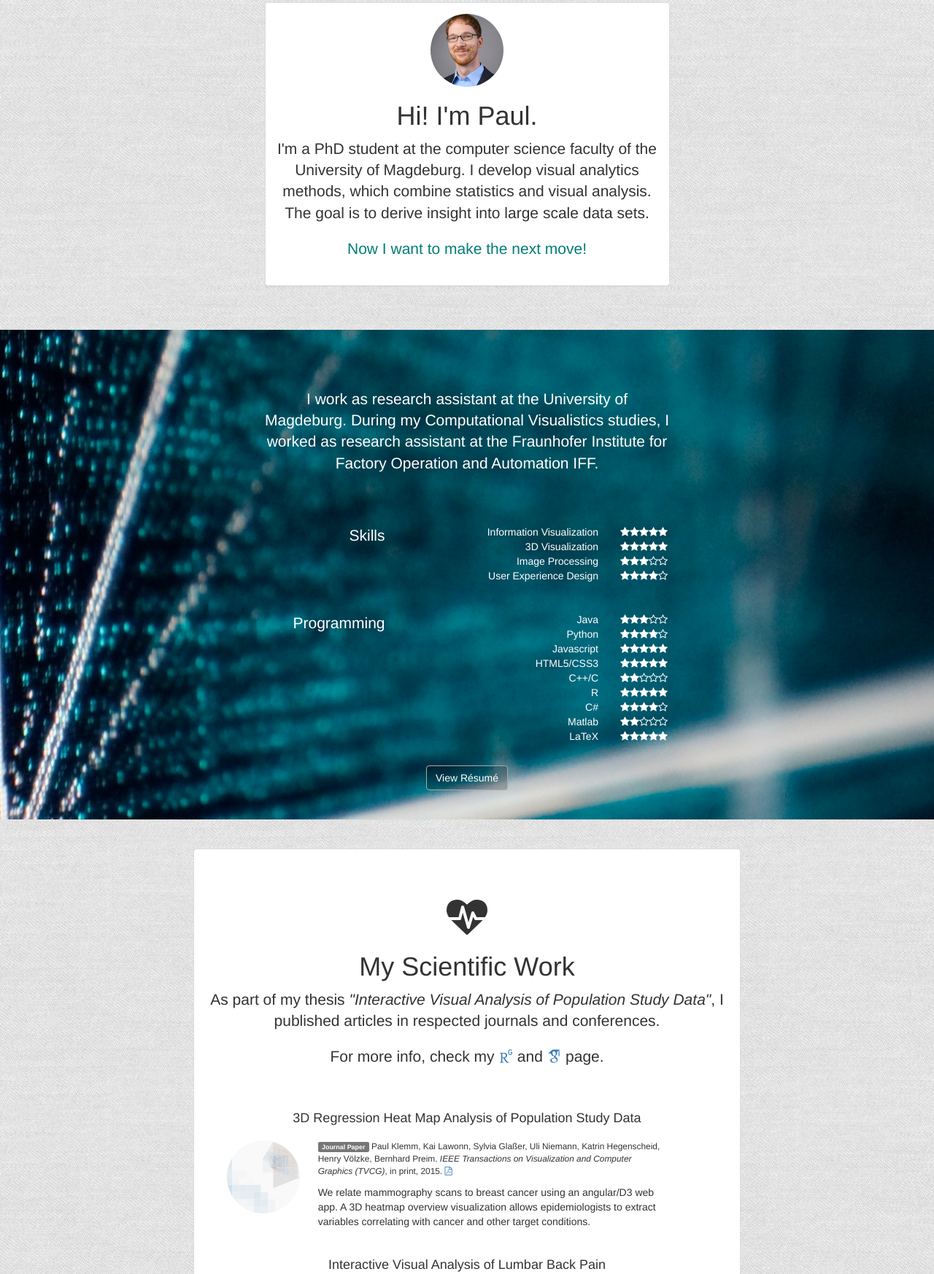
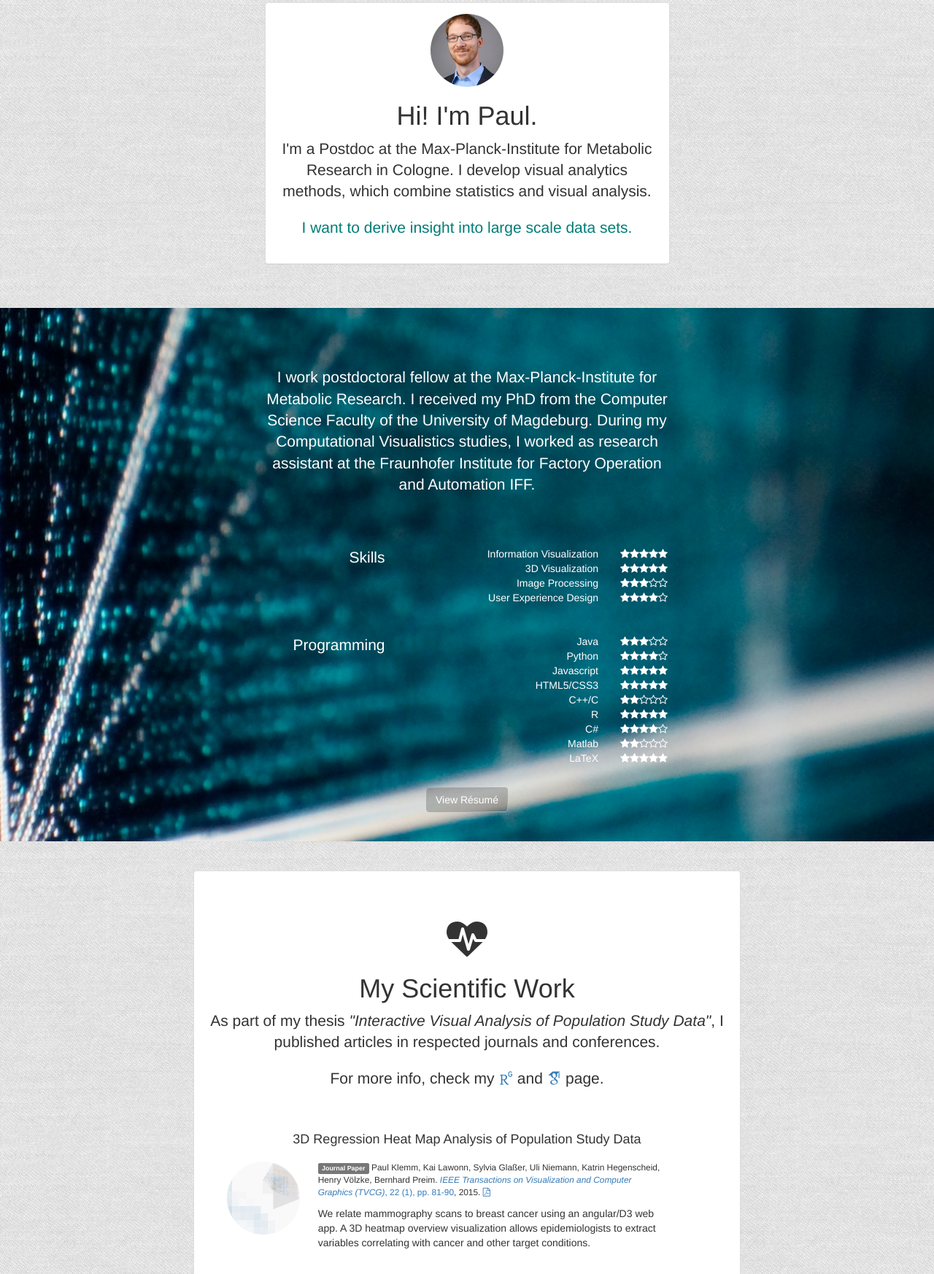
Before and after one commit to paulklemm/paulklemm.com, a website: page index.html in a window 1280 px wide. Shown: the part 837-2583 px from the top of the page at 73% size. Drawn offline with Linux system fonts and the light colour scheme; files whose address does not match are found by name.

Commit message:
Update with new Job

```diff
--- a/index.html
+++ b/index.html
@@ -70,10 +70,10 @@
               <img src="images/photo.jpg" width="100px" alt="Photo of Paul" class="img-circle">
               <h1>Hi! I'm Paul.</h1>
               <p class="lead wow">
-                I'm a PhD student at the computer science faculty of the University of Magdeburg.
-                I develop visual analytics methods, which combine statistics and visual analysis. The goal is to derive insight into large scale data sets.
+                I'm a Postdoc at the Max-Planck-Institute for Metabolic Research in Cologne.
+                I develop visual analytics methods, which combine statistics and visual analysis.
               </p>
-              <p class="lead" id="next-move">Now I want to make the next move!</p>
+              <p class="lead" id="next-move">I want to derive insight into large scale data sets.</p>
             </div>
           </div>
         </div>
@@ -86,7 +86,7 @@
         <div class="col-md-3"></div>
         <div class="col-md-6 text-center">
           <p id="skills-text" class="lead">
-            I work as research assistant at the University of Magdeburg.
+            I work postdoctoral fellow at the Max-Planck-Institute for Metabolic Research. I received my PhD from the Computer Science Faculty of the University of Magdeburg.
             During my Computational Visualistics studies, I worked as research assistant at the Fraunhofer Institute for Factory Operation and Automation IFF.
           </p>
         </div>
@@ -176,8 +176,8 @@
                   <div class="col-sm-8">
                     <p class="small">
                       <span class="label label-default">Journal Paper</span> Paul Klemm, Kai Lawonn, Sylvia Glaßer, Uli Niemann, Katrin Hegenscheid, Henry Völzke, Bernhard Preim.
-                      <i>IEEE Transactions on Visualization and Computer Graphics (TVCG)</i>,
-                      in print, 2015. <a href="http://www.vismd.de/lib/exe/fetch.php?media=files:cohort_vis:klemm_2015_tvcg.pdf" target="_blank"><i class="fa fa-file-pdf-o"></i></a>
+                      <a href="http://dx.doi.org/10.1109/TVCG.2015.2468291" target="_blank"><i>IEEE Transactions on Visualization and Computer Graphics (TVCG)</i>,
+                      22 (1), pp. 81-90</a>, 2015. <a href="http://www.vismd.de/lib/exe/fetch.php?media=files:cohort_vis:klemm_2015_tvcg.pdf" target="_blank"><i class="fa fa-file-pdf-o"></i></a>
                     </p>
                     <p>
                       We relate mammography scans to breast cancer using an angular/D3 web app.
@@ -254,18 +254,18 @@
 
           <p class="lead">
             I look forward to dive into new problem domains and projects.
-            Let me make a valuable addition to your company with my expertise and affable character.
+            Let me make a valuable addition to your project with my expertise and affable character.
           </p>
-          <p class="lead">
+          <!-- <p class="lead">
             I want to make the next move.
-          </p>
+          </p> -->
           <p class="top30">
             <a href="mailto:paul.klemm@googlemail.com"><button type="button" class="btn btn-custom-black">Email Me</button></a>
             |
             <a href="assets/CV-Paul-Klemm.pdf" target="_blank"><button type="button" class="btn btn-custom-black">View Résumé</button></a>
           </p>
           <p class="small text-muted">
-            &copy; 2015 Coded with <i class="fa fa-heart"></i> by Paul Klemm
+            &copy; 2016 Coded with <i class="fa fa-heart"></i> by Paul Klemm
           </p>
         </div>
       </div>
```
